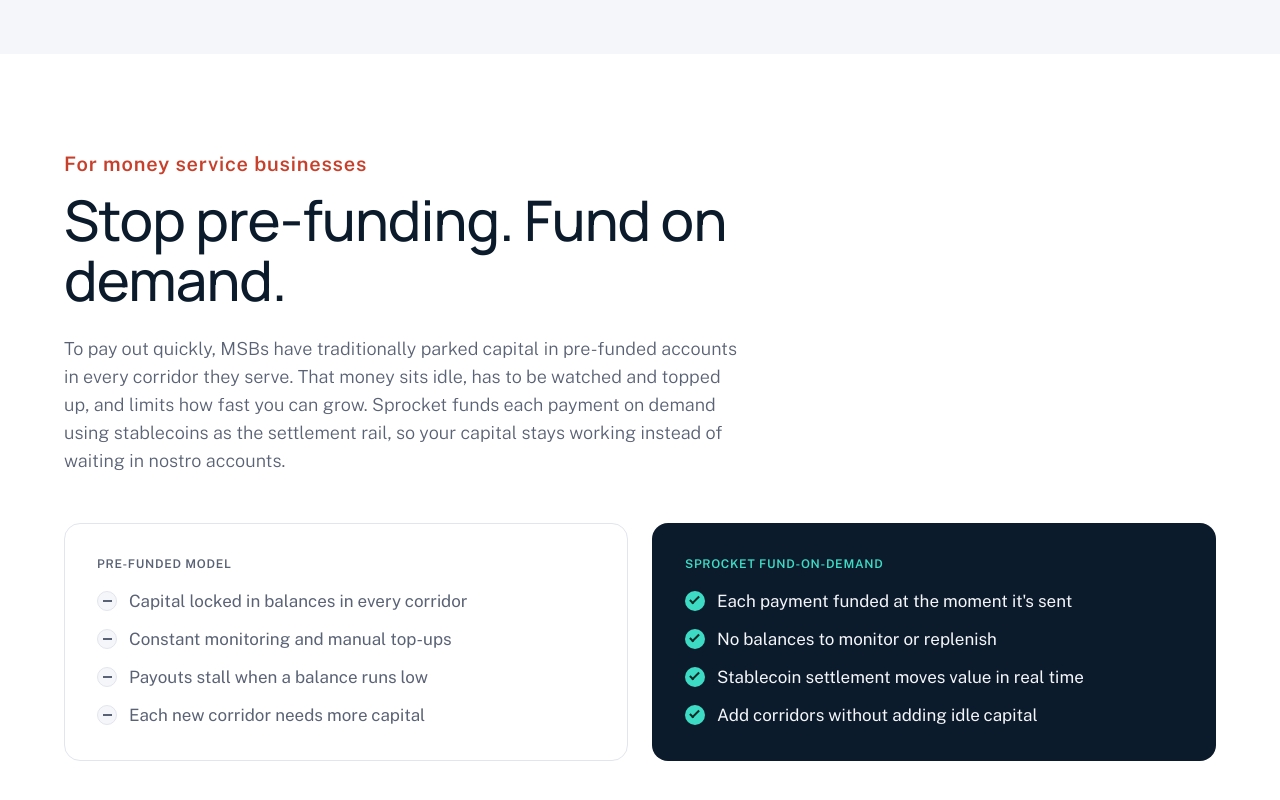
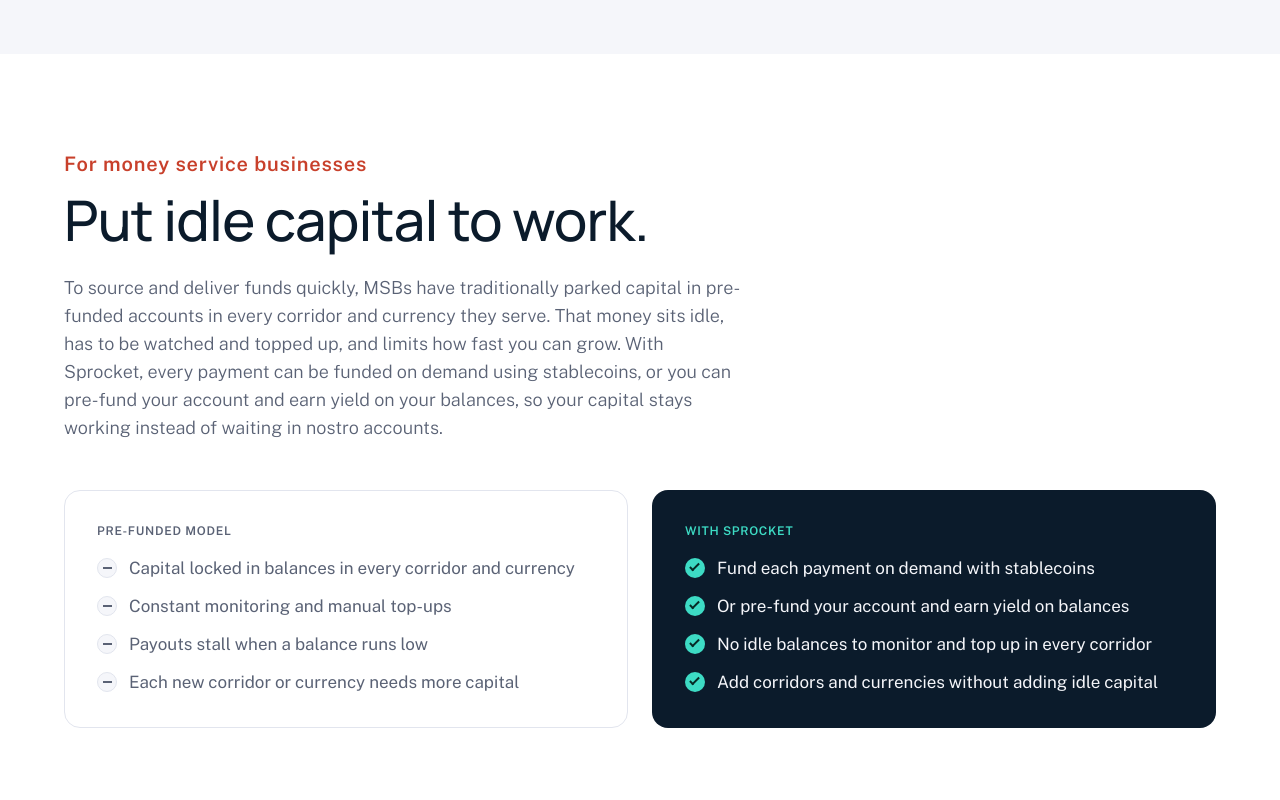
Before and after one commit to jesselund/sprocket, a plain HTML site: page site/index.html in a window 1280 px wide. Shown: the part 1902-2702 px from the top of the page. Drawn offline with nearby package versions, Linux system fonts and the light colour scheme; files that its build step writes are made by us from their sources.

Commit message:
Update disclosure banner and MSB funding section
- Banner: "Sprocket is a payment systems integrator and a registered
  service provider. Banking services are provided by the chartered bank
  subsidiaries of TS Banking Group, Member FDIC." (home and privacy)
- MSB section: new description covering fund-on-demand with stablecoins
  or pre-funding with yield; heading now "Put idle capital to work.";
  comparison lists updated to match (corridors and currencies, both
  funding options)
- Style guide: records the exact banner wording, adds "yield" and
  "interest" to claims needing compliance review, and allows
  "stablecoin" when describing funding or settlement

Co-Authored-By: Claude Opus 5.5 <noreply@anthropic.com>
Claude-Session: https://claude.ai/code/session_01RPJtnv18kQLimBk1tg9VSK

```diff
--- a/site/index.html
+++ b/site/index.html
@@ -18,7 +18,7 @@
 <a class="skip" href="#main">Skip to content</a>
 
 <header class="site-header">
-  <div class="disclosure-bar" role="note"><div class="wrap"><p>Sprocket is a payment services integrator, not a bank. Banking services are provided by the chartered bank subsidiaries of TS Banking Group, Member FDIC.</p></div></div>
+  <div class="disclosure-bar" role="note"><div class="wrap"><p>Sprocket is a payment systems integrator and a registered service provider. Banking services are provided by the chartered bank subsidiaries of TS Banking Group, Member FDIC.</p></div></div>
   <div class="wrap header-row">
     <a class="brand" href="#top" aria-label="Sprocket home">
       <picture>
@@ -122,26 +122,26 @@
   <div class="wrap">
     <div class="section-head">
       <p class="eyebrow">For money service businesses</p>
-      <h2>Stop pre-funding. Fund on demand.</h2>
-      <p class="body-l">To pay out quickly, MSBs have traditionally parked capital in pre-funded accounts in every corridor they serve. That money sits idle, has to be watched and topped up, and limits how fast you can grow. Sprocket funds each payment on demand using stablecoins as the settlement rail, so your capital stays working instead of waiting in nostro accounts.</p>
+      <h2>Put idle capital to work.</h2>
+      <p class="body-l">To source and deliver funds quickly, MSBs have traditionally parked capital in pre-funded accounts in every corridor and currency they serve. That money sits idle, has to be watched and topped up, and limits how fast you can grow. With Sprocket, every payment can be funded on demand using stablecoins, or you can pre-fund your account and earn yield on your balances, so your capital stays working instead of waiting in nostro accounts.</p>
     </div>
     <div class="compare">
       <div class="compare-col">
         <p class="label">Pre-funded model</p>
         <ul class="ticks ticks-off">
-          <li>Capital locked in balances in every corridor</li>
+          <li>Capital locked in balances in every corridor and currency</li>
           <li>Constant monitoring and manual top-ups</li>
           <li>Payouts stall when a balance runs low</li>
-          <li>Each new corridor needs more capital</li>
+          <li>Each new corridor or currency needs more capital</li>
         </ul>
       </div>
       <div class="compare-col compare-on">
-        <p class="label">Sprocket fund-on-demand</p>
+        <p class="label">With Sprocket</p>
         <ul class="ticks">
-          <li>Each payment funded at the moment it's sent</li>
-          <li>No balances to monitor or replenish</li>
-          <li>Stablecoin settlement moves value in real time</li>
-          <li>Add corridors without adding idle capital</li>
+          <li>Fund each payment on demand with stablecoins</li>
+          <li>Or pre-fund your account and earn yield on balances</li>
+          <li>No idle balances to monitor and top up in every corridor</li>
+          <li>Add corridors and currencies without adding idle capital</li>
         </ul>
       </div>
     </div>
```
Also changed, not shown: site/privacy.html (+1 -1 lines), 1 other file.
